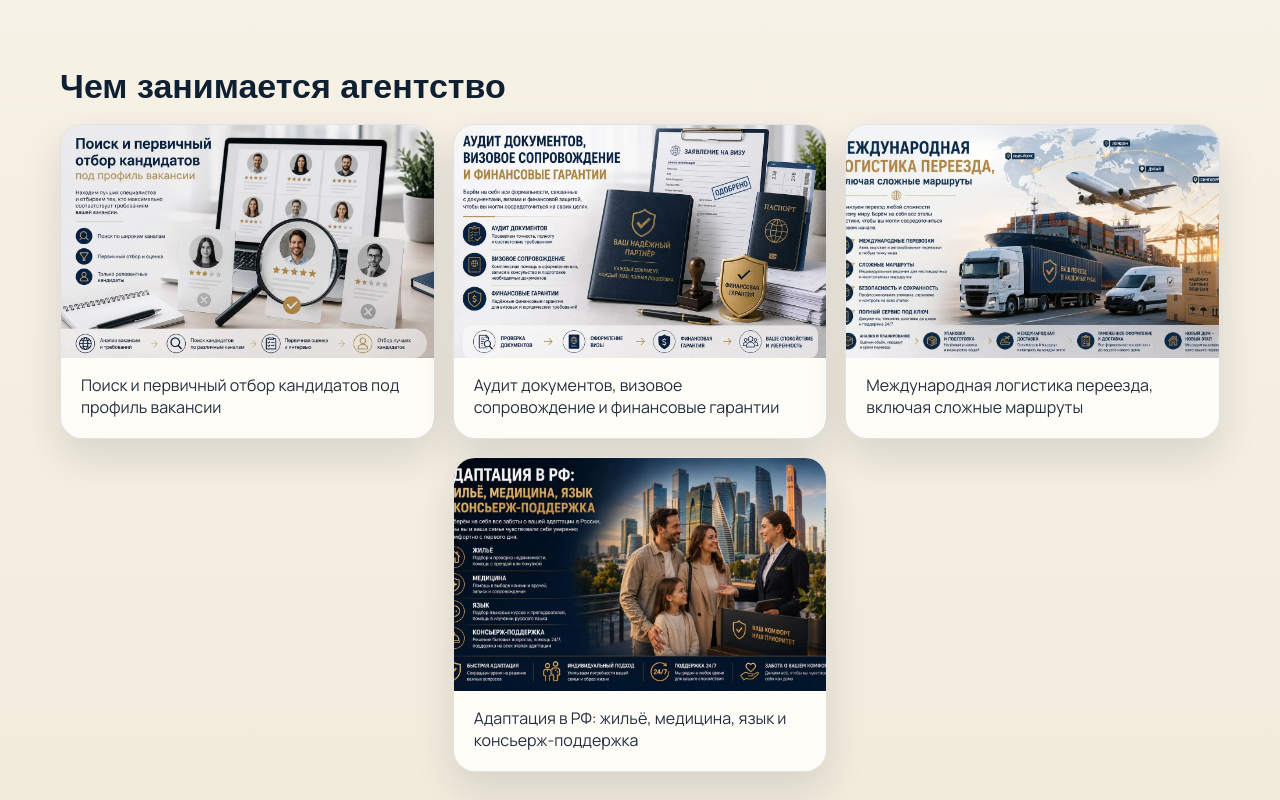
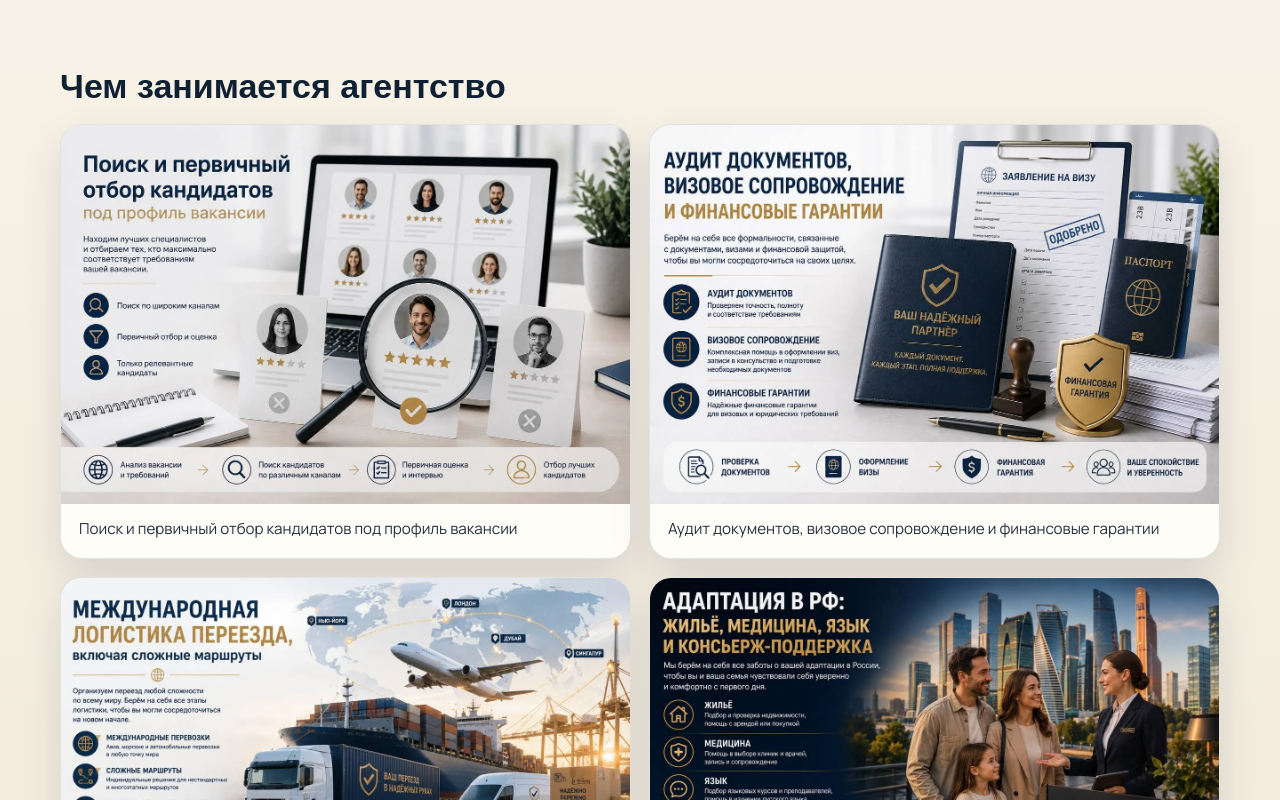
Before and after one commit to fdavis10/safety-market, a React (Vite) app in the folder frontend/: page / in a window 1280 px wide. Shown: the part 660-1460 px from the top of the page. Built offline with nearby package versions, Linux system fonts and the light colour scheme; no server answers; a web font is replaced by a local one; what i18n-iso-countries would draw is missing.

Commit message:
Show full activity infographics in a 2x2 home grid.
Co-authored-by: Cursor <cursoragent@cursor.com>

```diff
--- a/frontend/src/index.css
+++ b/frontend/src/index.css
@@ -556,7 +556,13 @@ main {
   font-size: 12px;
 }
 
-.activity-grid,
+.activity-grid {
+  display: grid;
+  grid-template-columns: repeat(2, 1fr);
+  gap: 18px;
+  align-items: stretch;
+}
+
 .cards-3 {
   display: grid;
   grid-template-columns: repeat(3, 1fr);
@@ -566,10 +572,6 @@ main {
 
 .cards-3 > .service-card {
   height: 100%;
-}
-
-.activity-grid > :nth-child(4) {
-  grid-column: 2;
 }
 
 .activity-card,
@@ -611,21 +613,19 @@ main {
   overflow: hidden;
 }
 
-.activity-card.has-cover:hover .cover {
-  transform: scale(1.03);
-}
-
 .activity-card .cover {
   display: block;
   width: 100%;
-  aspect-ratio: 16 / 10;
-  object-fit: cover;
-  transition: transform 0.45s cubic-bezier(0.22, 1, 0.36, 1);
+  height: auto;
+  object-fit: contain;
+  background: #f3f5f8;
 }
 
 .activity-card.has-cover p {
   margin: 0;
-  padding: 16px 20px 20px;
+  padding: 14px 18px 18px;
+  font-size: 0.95rem;
+  line-height: 1.45;
 }
 
 .split {
@@ -2044,10 +2044,6 @@ html:active-view-transition .page-enter {
     grid-template-columns: 1fr;
   }
 
-  .activity-grid > :nth-child(4) {
-    grid-column: auto;
-  }
-
   .header-inner {
     grid-template-columns: 1fr auto;
   }
```
